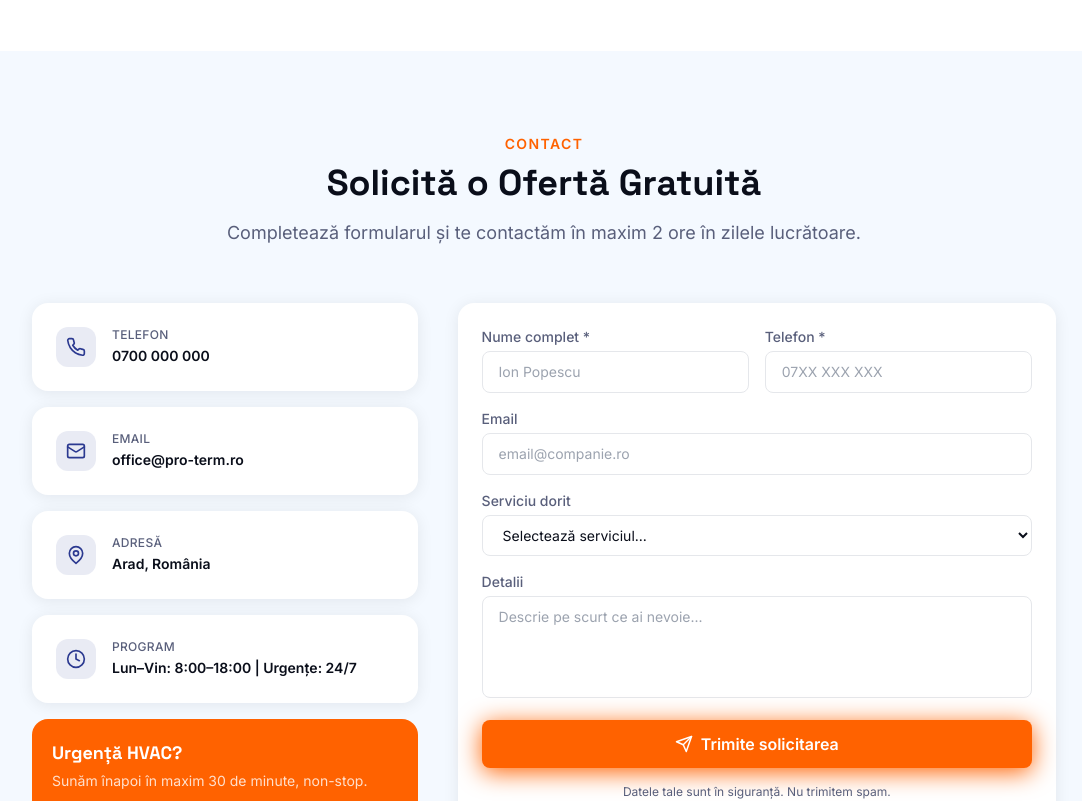
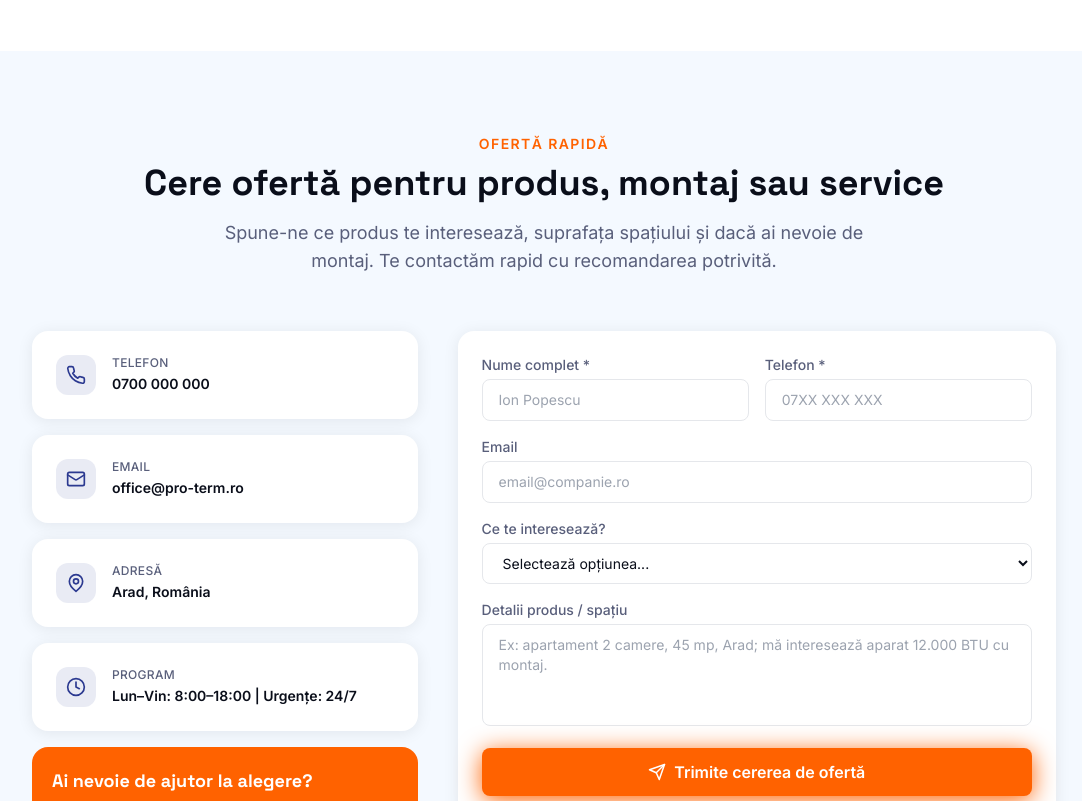
Before and after one commit to protermarad-hash/pro-term-web, a Next.js app: page / in a window 1280 px wide. Shown: the part 4220-5021 px from the top of the page, without its empty margins (96-1178 px from the left). Built offline with nearby package versions, Linux system fonts and the light colour scheme.

Commit message:
Improve quote form for product and installation requests

```diff
--- a/src/components/Contact.tsx
+++ b/src/components/Contact.tsx
@@ -56,17 +56,16 @@ export default function Contact() {
       <div className="container mx-auto px-4">
         <div className="text-center mb-14">
           <span className="text-accent font-semibold text-sm uppercase tracking-widest">
-            Contact
+            Ofertă rapidă
           </span>
-          <h2 className="section-title mt-2">Solicită o Ofertă Gratuită</h2>
+          <h2 className="section-title mt-2">Cere ofertă pentru produs, montaj sau service</h2>
           <p className="section-subtitle mx-auto text-center">
-            Completează formularul și te contactăm în maxim 2 ore în zilele
-            lucrătoare.
+            Spune-ne ce produs te interesează, suprafața spațiului și dacă ai nevoie de montaj.
+            Te contactăm rapid cu recomandarea potrivită.
           </p>
         </div>
 
         <div className="grid lg:grid-cols-5 gap-10 max-w-5xl mx-auto">
-          {/* Contact info */}
           <div className="lg:col-span-2 space-y-4">
             {contactInfo.map(({ icon: Icon, label, value, href }) => (
               <div key={label} className="card flex items-start gap-4">
@@ -91,13 +90,12 @@ export default function Contact() {
               </div>
             ))}
 
-            {/* Emergency box */}
             <div className="rounded-2xl bg-accent p-5 text-white">
               <div className="font-bold font-heading text-lg mb-1">
-                Urgență HVAC?
+                Ai nevoie de ajutor la alegere?
               </div>
               <p className="text-white/80 text-sm mb-3">
-                Sunăm înapoi în maxim 30 de minute, non-stop.
+                Sunăm înapoi pentru recomandare de produs, montaj sau intervenție.
               </p>
               <a
                 href="tel:+40700000000"
@@ -109,7 +107,6 @@ export default function Contact() {
             </div>
           </div>
 
-          {/* Form */}
           <div className="lg:col-span-3 card">
             {sent ? (
               <div className="flex flex-col items-center justify-center py-12 text-center">
@@ -117,10 +114,10 @@ export default function Contact() {
                   <Send size={28} className="text-secondary" />
                 </div>
                 <h3 className="text-xl font-bold font-heading text-dark mb-2">
-                  Mesaj trimis cu succes!
+                  Solicitarea a fost înregistrată!
                 </h3>
                 <p className="text-dark-300">
-                  Te vom contacta în cel mai scurt timp.
+                  Te vom contacta pentru confirmarea produsului, disponibilitate și montaj.
                 </p>
               </div>
             ) : (
@@ -172,7 +169,7 @@ export default function Contact() {
 
                 <div>
                   <label className="block text-sm font-medium text-dark-300 mb-1">
-                    Serviciu dorit
+                    Ce te interesează?
                   </label>
                   <select
                     name="service"
@@ -180,37 +177,37 @@ export default function Contact() {
                     onChange={handleChange}
                     className="w-full border border-gray-200 rounded-lg px-4 py-2.5 text-sm focus:outline-none focus:ring-2 focus:ring-primary/30 focus:border-primary transition bg-white"
                   >
-                    <option value="">Selectează serviciul...</option>
-                    <option>Refrigerare comercială</option>
-                    <option>Refrigerare industrială</option>
-                    <option>Climatizare / HVAC</option>
-                    <option>Cameră frigorifică</option>
-                    <option>Service & mentenanță</option>
-                    <option>Alt serviciu</option>
+                    <option value="">Selectează opțiunea...</option>
+                    <option>Vreau să comand un produs</option>
+                    <option>Produs + montaj</option>
+                    <option>Recomandare aparat aer condiționat</option>
+                    <option>Service / mentenanță</option>
+                    <option>Refrigerare comercială sau industrială</option>
+                    <option>Altă solicitare</option>
                   </select>
                 </div>
 
                 <div>
                   <label className="block text-sm font-medium text-dark-300 mb-1">
-                    Detalii
+                    Detalii produs / spațiu
                   </label>
                   <textarea
                     name="message"
                     rows={4}
                     value={form.message}
                     onChange={handleChange}
-                    placeholder="Descrie pe scurt ce ai nevoie..."
+                    placeholder="Ex: apartament 2 camere, 45 mp, Arad; mă interesează aparat 12.000 BTU cu montaj."
                     className="w-full border border-gray-200 rounded-lg px-4 py-2.5 text-sm focus:outline-none focus:ring-2 focus:ring-primary/30 focus:border-primary transition resize-none"
                   />
                 </div>
 
                 <button type="submit" className="btn-primary w-full justify-center">
                   <Send size={18} />
-                  Trimite solicitarea
+                  Trimite cererea de ofertă
                 </button>
 
                 <p className="text-xs text-dark-300 text-center">
-                  Datele tale sunt în siguranță. Nu trimitem spam.
+                  Datele tale sunt folosite doar pentru a răspunde solicitării.
                 </p>
               </form>
             )}
```
